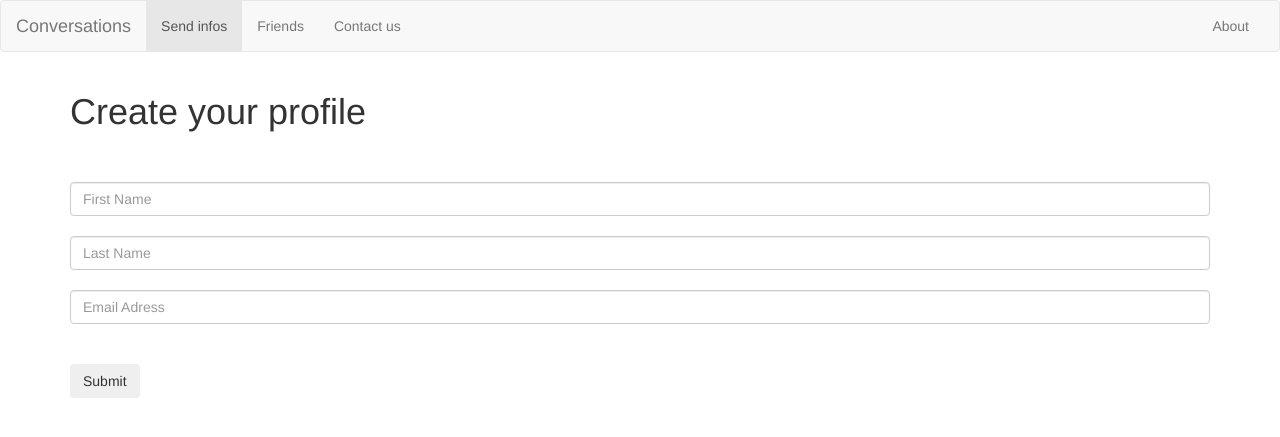
After one commit to RCaz33/2024-Theseus_AI, a Flask app: page /subscribe in a window 1280 px wide. The commit adds this page. Shown: the top 437 px of the page. Run offline with Flask 3, Linux system fonts and the light colour scheme.

Commit message:
structure bases de données sur app flask

```diff
--- a/main.py
+++ b/main.py
@@ -1,6 +1,74 @@
-from flask import Flask, render_template
+from flask import Flask, render_template, request, redirect
+from flask_sqlalchemy import SQLAlchemy
+from datetime import datetime
 
 app= Flask(__name__)
+app.config['SQLALCHEMY_DATABASE_URI'] = 'sqlite:///db_codemy'
+
+db = SQLAlchemy(app)
+
+
+
+class Friends_codemy(db.Model):
+
+    id = db.Column(db.Integer, primary_key=True)
+    name = db.Column(db.String(200), nullable=False)
+    date_created = db.Column(db.DateTime, default=datetime.utcnow)
+
+    def __repr__(self):
+        return f'Name {self.id}'
+
+
+@app.route('/delete/<int:id>', methods=['POST','GET'])
+def delete(id):
+    friend_to_delete = Friends_codemy.query.get_or_404(id)
+    try:
+        db.session.delete(friend_to_delete)
+        db.session.commit()
+        return redirect('/friends')
+    except:
+        return 'problem deleting the database'
+
+
+@app.route('/update/<int:id>', methods=['POST','GET'])
+def update(id):
+    friend_to_update = Friends_codemy.query.get_or_404(id)
+    if request.method=='POST':
+        friend_to_update.name = request.form['name_to_change']
+        try:
+            db.session.commit()
+            return redirect('/friends')
+        except:
+            return 'problem updating the database'
+
+    else:
+        return render_template('update.html',friend_to_update=friend_to_update)
+
+
+
+@app.route('/friends', methods=['POST','GET'])
+def friends():
+    title = 'My friend list'
+
+    if request.method=='POST':
+        friend_name = request.form['name_to_add']
+        new_friend = Friends_codemy(name=friend_name)
+
+        try:
+            db.session.add(new_friend)
+            db.session.commit()
+            return redirect('/friends')
+
+        except:
+            return "there was a problem adding friedn to db"
+
+
+    else:
+        friends = Friends_codemy.query.order_by(Friends_codemy.date_created)
+        print(f"\n\n{[f.name for f in friends]}\n\n")
+        return render_template('friends.html', title=title,friends=friends)
+
+
 
 @app.route('/')
 def index():
@@ -21,7 +89,25 @@ def contact_form():
     return render_template('contact_form.html',title=title)
 
 
-@app.route('/new_budget_form')
-def new_budget_form():
+@app.route('/subscribe')
+def subscribe():
     title='Create new budget'
-    return render_template('new_budget_form.html',title=title)
+    return render_template('subscribe.html',title=title)
+
+subscribers=[]
+@app.route('/form', methods=['POST'])
+def form():
+    first_name=request.form.get("first_name")
+    last_name=request.form.get("last_name")
+    email=request.form.get("email")
+
+    if not first_name or not last_name:
+        _error='All fields required ...'
+        return render_template("subscribe.html", _error=_error,
+                           first_name=first_name,
+                           last_name=last_name,
+                           email=email)
+    subscribers.append(f"{first_name} {last_name} | {email}")
+    title='Thank you'
+    return render_template('form.html',title=title,
+                           subscribers=subscribers)
--- a/templates/about.html
+++ b/templates/about.html
@@ -23,5 +23,7 @@
 
         </p>
         </ul>
+
+
     </div>
 {% endblock %}
--- a/templates/base.html
+++ b/templates/base.html
@@ -11,13 +11,13 @@
 
     <!-- Bootstrap -->
     <link rel="stylesheet" href="https://cdn.jsdelivr.net/npm/bootstrap@3.4.1/dist/css/bootstrap.min.css" integrity="sha384-HSMxcRTRxnN+Bdg0JdbxYKrThecOKuH5zCYotlSAcp1+c8xmyTe9GYg1l9a69psu" crossorigin="anonymous">
-
+    <!-- <link rel="stylesheet" href="https://cdn.jsdelivr.net/npm/bootstrap@4.0.0/dist/css/bootstrap.min.css" integrity="sha384-Gn5384xqQ1aoWXA+058RXPxPg6fy4IWvTNh0E263XmFcJlSAwiGgFAW/dAiS6JXm" crossorigin="anonymous"> -->
     <!-- HTML5 shim and Respond.js for IE8 support of HTML5 elements and media queries -->
     <!-- WARNING: Respond.js doesn't work if you view the page via file:// -->
-    <!--[if lt IE 9]>
+    <!-- [if lt IE 9]>
       <script src="https://cdn.jsdelivr.net/npm/html5shiv@3.7.3/dist/html5shiv.min.js"></script>
       <script src="https://cdn.jsdelivr.net/npm/respond.js@1.4.2/dest/respond.min.js"></script>
-    <![endif]-->
+    <![endif] -->
   </head>
   <body>
     <nav class="navbar navbar-default">
@@ -36,7 +36,8 @@
           <!-- Collect the nav links, forms, and other content for toggling -->
           <div class="collapse navbar-collapse" id="bs-example-navbar-collapse-1">
             <ul class="nav navbar-nav">
-              <li class="active"><a href="#">Link <span class="sr-only">(current)</span></a></li>
+              <li class="active"><a href="{{ url_for('subscribe')}}">Send infos <span class="sr-only">(current)</span></a></li>
+              <li><a href="{{ url_for('friends')}}">Friends</a></li>
               <li><a href="{{ url_for('contact_form')}}">Contact us</a></li>
               <!-- <li class="dropdown">
                 <a href="#" class="dropdown-toggle" data-toggle="dropdown" role="button" aria-haspopup="true" aria-expanded="false">Dropdown <span class="caret"></span></a>
@@ -77,5 +78,7 @@
    <script src="https://code.jquery.com/jquery-1.12.4.min.js" integrity="sha384-nvAa0+6Qg9clwYCGGPpDQLVpLNn0fRaROjHqs13t4Ggj3Ez50XnGQqc/r8MhnRDZ" crossorigin="anonymous"></script>
    <!-- Include all compiled plugins (below), or include individual files as needed -->
    <script src="https://cdn.jsdelivr.net/npm/bootstrap@3.4.1/dist/js/bootstrap.min.js" integrity="sha384-aJ21OjlMXNL5UyIl/XNwTMqvzeRMZH2w8c5cRVpzpU8Y5bApTppSuUkhZXN0VxHd" crossorigin="anonymous"></script>
- </body>
+   <!-- <script src="https://cdn.jsdelivr.net/npm/bootstrap@5.3.0-alpha1/dist/js/bootstrap.bundle.min.js"></script> -->
+
+  </body>
 </html>
--- /dev/null
+++ b/templates/subscribe.html
@@ -0,0 +1,60 @@
+
+{% extends 'base.html' %}
+
+{% block title %} {{title}} {% endblock %}
+
+{% block content %}
+
+    <div class="container">
+
+{% if _error %}
+        <svg xmlns="http://www.w3.org/2000/svg" style="display: none;">
+            <symbol id="exclamation-triangle-fill" fill="currentColor" viewBox="0 0 16 16">
+              <path d="M8.982 1.566a1.13 1.13 0 0 0-1.96 0L.165 13.233c-.457.778.091 1.767.98 1.767h13.713c.889 0 1.438-.99.98-1.767L8.982 1.566zM8 5c.535 0 .954.462.9.995l-.35 3.507a.552.552 0 0 1-1.1 0L7.1 5.995A.905.905 0 0 1 8 5zm.002 6a1 1 0 1 1 0 2 1 1 0 0 1 0-2z"/>
+            </symbol>
+          </svg>
+
+          <div class="alert alert-warning d-flex align-items-center" role="alert">
+            <svg class="bi flex-shrink-0 me-2" width="24" height="24" role="img" aria-label="Warning:"><use xlink:href="#exclamation-triangle-fill"/></svg>
+            <div>
+                {{_error}}
+            </div>
+          </div>
+{% endif %}
+
+
+        <h1>Create your profile</h1>
+
+
+    <br/><br/>
+
+    <form action="/form" method="POST">
+        <div class="mb-3">
+
+          <input type="text" class="form-control"
+          placeholder="First Name", name="first_name",
+          value="{{first_name}}">
+        </div>
+        <br/>
+        <div class="mb-3">
+            <input type="text" class="form-control"
+            placeholder="Last Name", name="last_name",
+            value="{{last_name}}">
+        </div>
+        <br/>
+        <div class="mb-3">
+            <input type="email" class="form-control"
+            placeholder="Email Adress", name="email",
+            value="{{email}}">
+        </div>
+
+        <br/><br/>
+
+        <button type="submit" class="btn btn-secondary">Submit</button>
+      </form>
+
+    </div>
+
+
+
+{% endblock %}
```
Also changed, not shown: templates/fail.html (added, +35 -0 lines), templates/form.html (added, +20 -0 lines), templates/friends.html (added, +48 -0 lines), templates/new_budget_form.html (deleted, +0 -11 lines), templates/update.html (added, +29 -0 lines), 2 other files.
